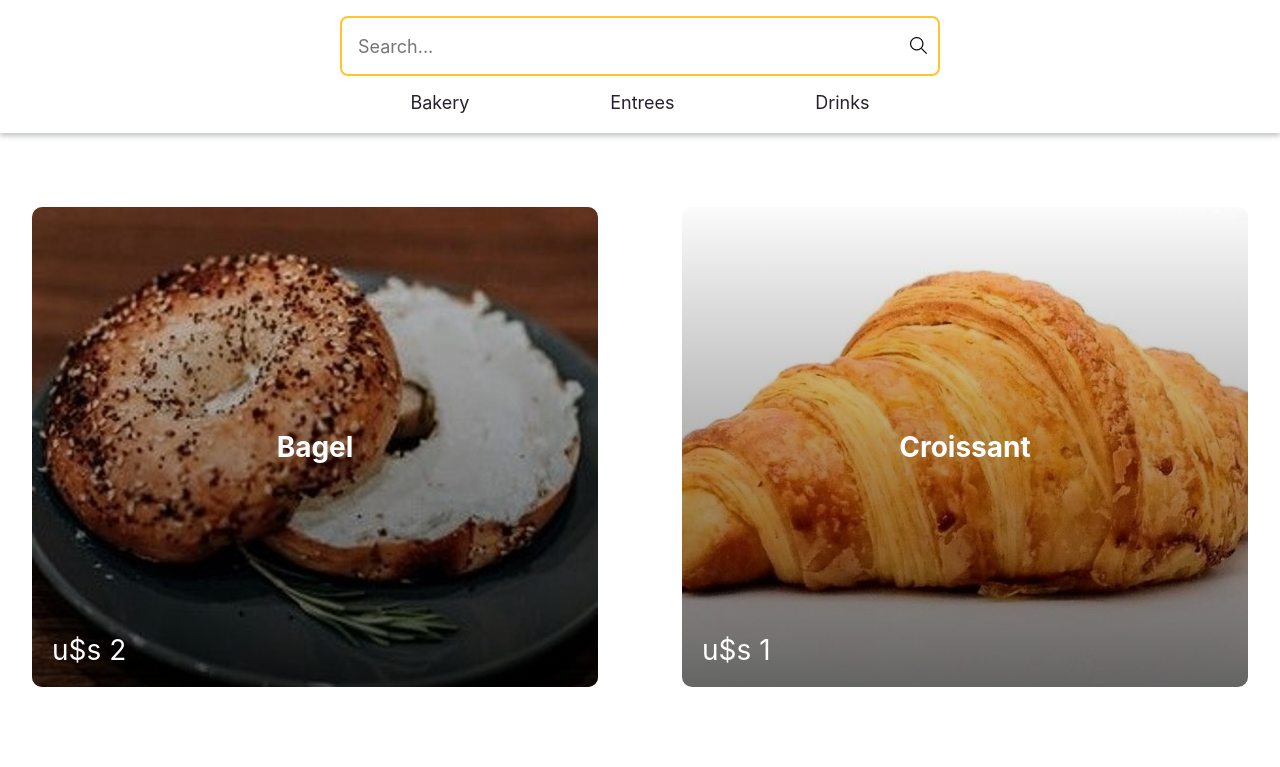
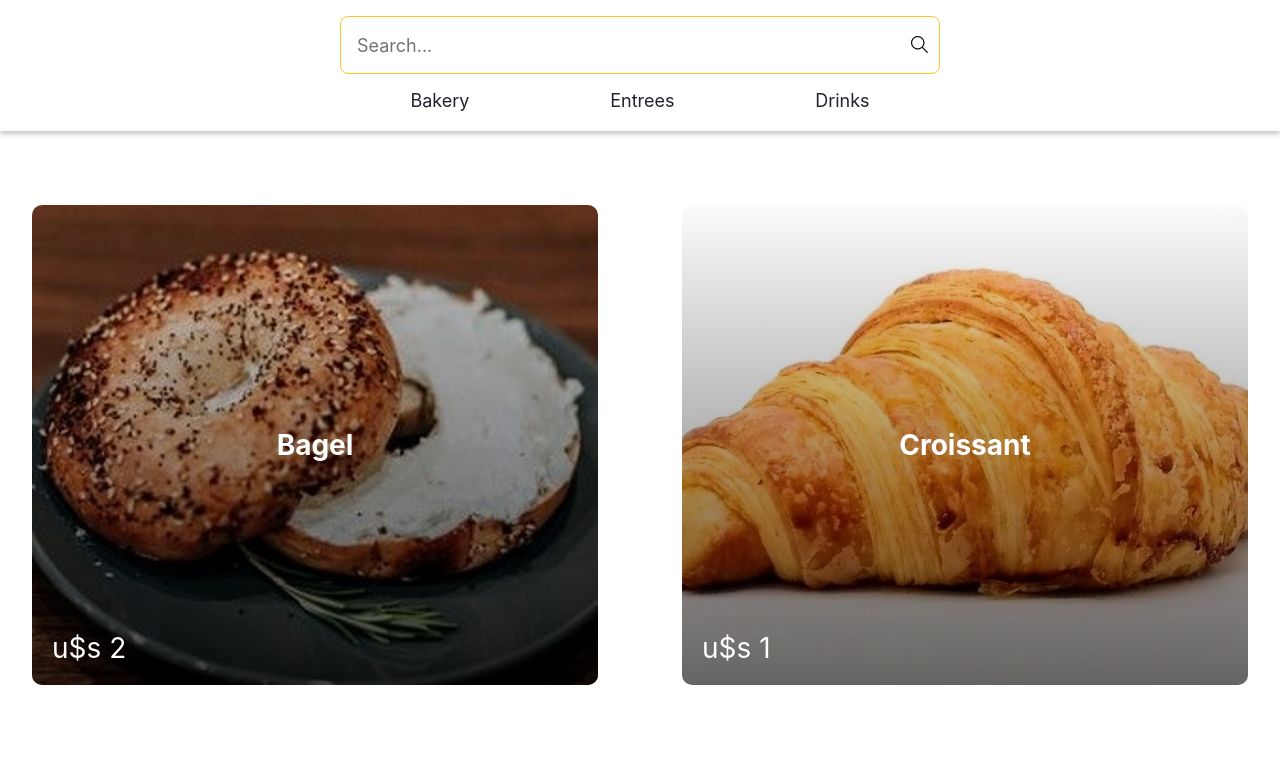
Before and after one commit to MatiasManevi/mashgin_challenge, a React (Create React App) app in the folder front/: page / in a window 1280 px wide. Shown: the top 767 px of the page. Built offline with nearby package versions, Linux system fonts and the light colour scheme.

Commit message:
Make search form input border thiner

```diff
--- a/front/src/components/organisms/Header/Header.scss
+++ b/front/src/components/organisms/Header/Header.scss
@@ -18,7 +18,7 @@
 	}
 
 	.header__content {
-		border: 2px solid $color-primary;
+		border: 1px solid $color-primary;
 		border-radius: $space-8;
 		display: flex;
 		justify-content: center;
```
